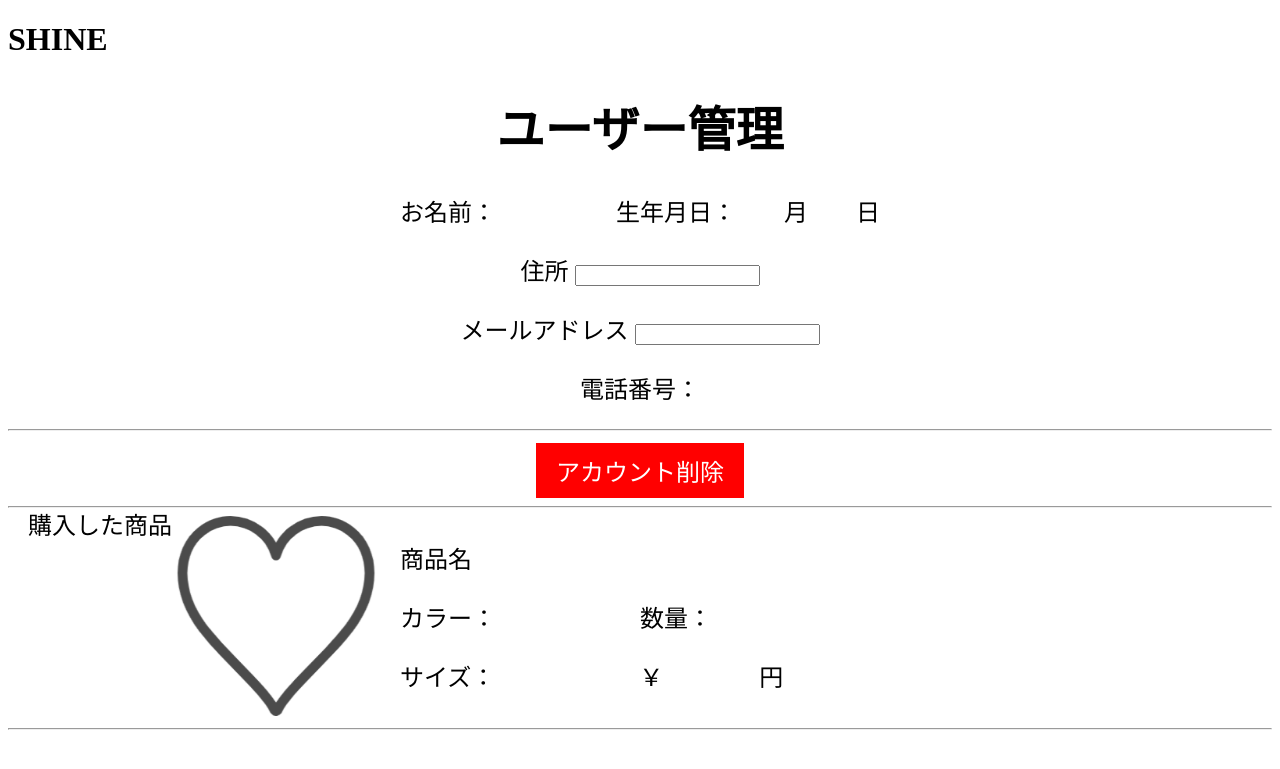
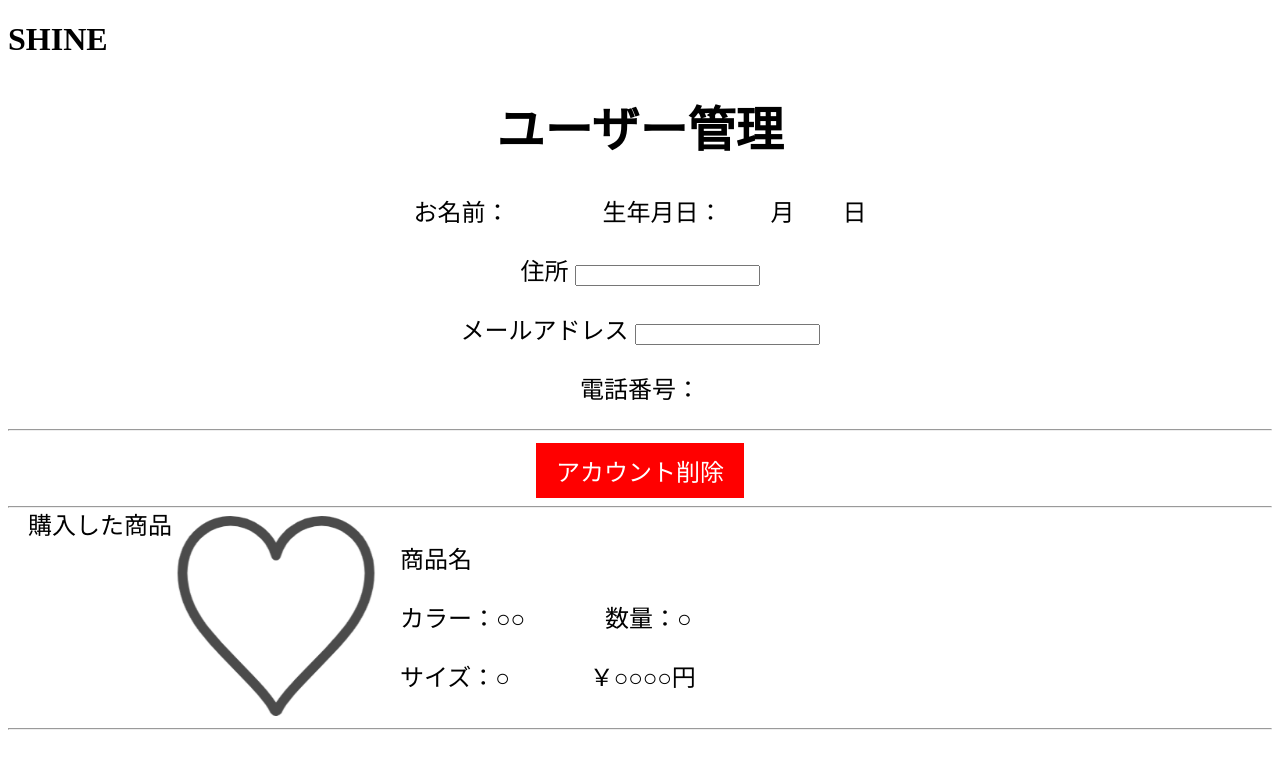
Before and after one commit to kaho-0/SHINE, a PHP site: page /kanri.php in a window 1280 px wide. Shown: the top 769 px of the page. Run offline with PHP 8.4, Linux system fonts and the light colour scheme.

Commit message:
Add files via upload

```diff
--- a/kanri/kanri.php
+++ b/kanri/kanri.php
@@ -12,7 +12,7 @@
     </div>
     <div class="cnt">
         <h1>ユーザー管理</h1>
-        <p>お名前：　　　　　生年月日：　　月　　日</p>
+        <p>お名前：　　<span style="margin-right: 45px;"></span>生年月日：　　月　　日</p>
         <p>住所 <input type="text" name="jusyo"></p>
         <p>メールアドレス <input type="text" name="mail"></p>
         <p>電話番号：　　　　　　</p>
@@ -29,8 +29,8 @@
 
     <div class="shohin">
         <p>商品名</p>
-        <p>カラー：　　　　　　数量：　　</p>
-        <p>サイズ：　　　　　　￥　　　　円</p>
+        <p>カラー：○○<span style="margin-right: 80px;"></span>数量：○</p>
+        <p>サイズ：○<span style="margin-right: 80px;"></span>￥○○○○円</p>
     </div>
     <hr>
 </body>
```
